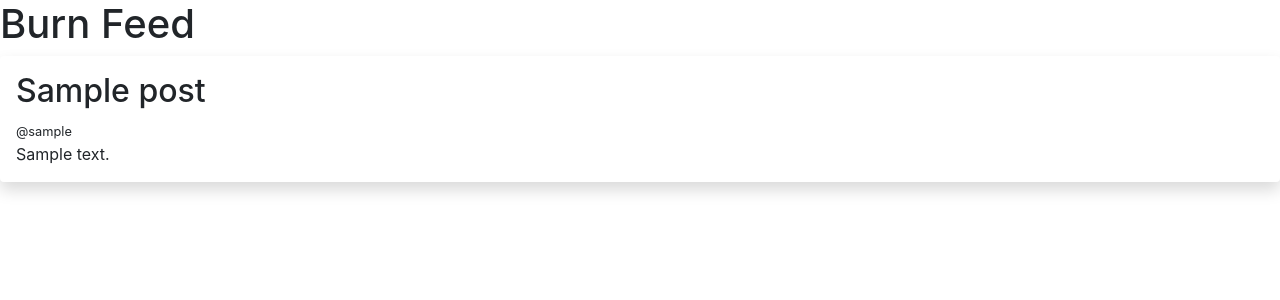
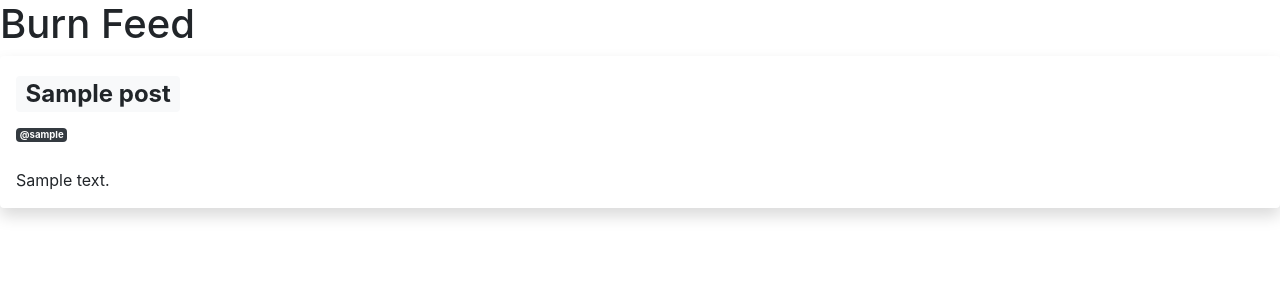
Before and after one commit to ptdeegan/burn-book-online, a Flask app: template templates/index.html in a window 1280 px wide. Shown: the part 70-370 px from the top of the page. Run offline with Flask 3, Linux system fonts and the light colour scheme; tables that the repository leaves empty hold one stand-in row (values such as "Sample post"); the template is opened without the code that fills it: values that come from a table or form of the project are taken from there, most other values are stand-ins (such as "Sample title", 1, 10 or a date in 2020).

Commit message:
post titles and usernames now linked

```diff
--- a/templates/index.html
+++ b/templates/index.html
@@ -5,8 +5,8 @@
 {% for post in posts %}
 
 <div class="shadow p-3 mb-5 bg-body rounded">
-    <h2 href="/posts/{{post.post_id}}">{{ post.post_title }}</h2>
-    <small>@{{ post.users.username }}</small><br/>
+    <h2><a href="/posts/{{post.post_id}}" class="badge badge-light">{{ post.post_title }}</a></h2>
+    <small><a href="/profile/{{post.users.user_id}}" class="badge badge-dark">@{{ post.users.username }}</a></small><br><br>
     {{ post.post_body }}<br/>
 
 </div>
--- a/templates/profile.html
+++ b/templates/profile.html
@@ -82,8 +82,10 @@
         {% for post in user_posts %}
 
         <div class="shadow p-3 mb-5 bg-body rounded col-sm-10 post-container">
-            <h2 href="/posts/{{post.post_id}}">{{ post.post_title }}</h2>
-            <small>@{{ post.users.username }}</small><br/>
+            <!--<h2 href="/posts/{{post.post_id}}">{{ post.post_title }}</h2>-->
+            <h2><a href="/posts/{{post.post_id}}" class="badge badge-light">{{ post.post_title }}</a></h2>
+
+            <br/>
             {{ post.post_body }}<br/>
 
         </div>
```
